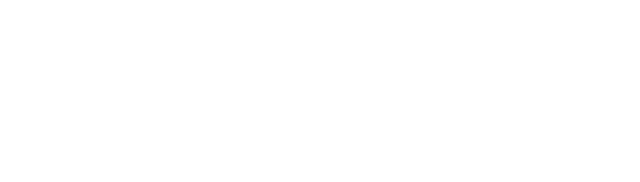
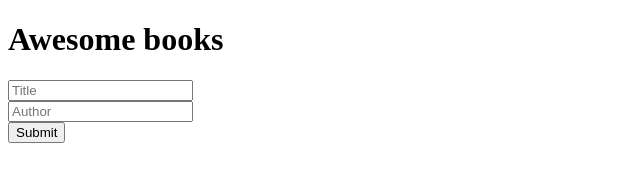
Before and after one commit to AdedayoOpeyemi/awesome-books, a plain HTML site: page index.html in a window 1280 px wide. Shown: the whole page, without its empty margins (0-640 px from the left). Drawn offline with Linux system fonts and the light colour scheme.

Commit message:
Add form for books

```diff
--- a/index.html
+++ b/index.html
@@ -6,5 +6,12 @@
     <meta name="viewport" content="width=device-width, initial-scale=1.0" />
     <title>Awesome books</title>
   </head>
-  <body></body>
+  <body>
+    <h1>Awesome books</h1>
+    <form>
+      <input type="text" id="fname" name="fname" placeholder="Title" /><br />
+      <input type="text" id="lname" name="lname" placeholder="Author" /><br />
+      <input type="submit" value="Submit" />
+    </form>
+  </body>
 </html>
```
